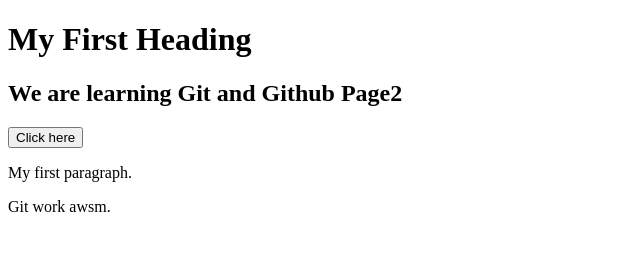
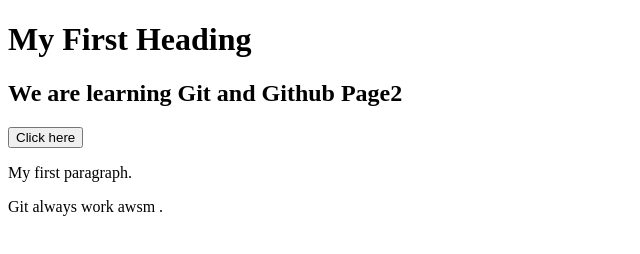
Before and after one commit to agadhave/November-21, a plain HTML site: page index3.html in a window 1280 px wide. Shown: the full height of the page, 0-640 px from the left. Drawn offline with Linux system fonts and the light colour scheme.

Commit message:
My third change

```diff
--- a/index3.html
+++ b/index3.html
@@ -7,7 +7,7 @@
 <button> Click here </button>
 
 <p>My first paragraph.</p>
-<p> Git work awsm.</p>
+<p> Git always work awsm .</p>
 
 </body>
 </html>
```
